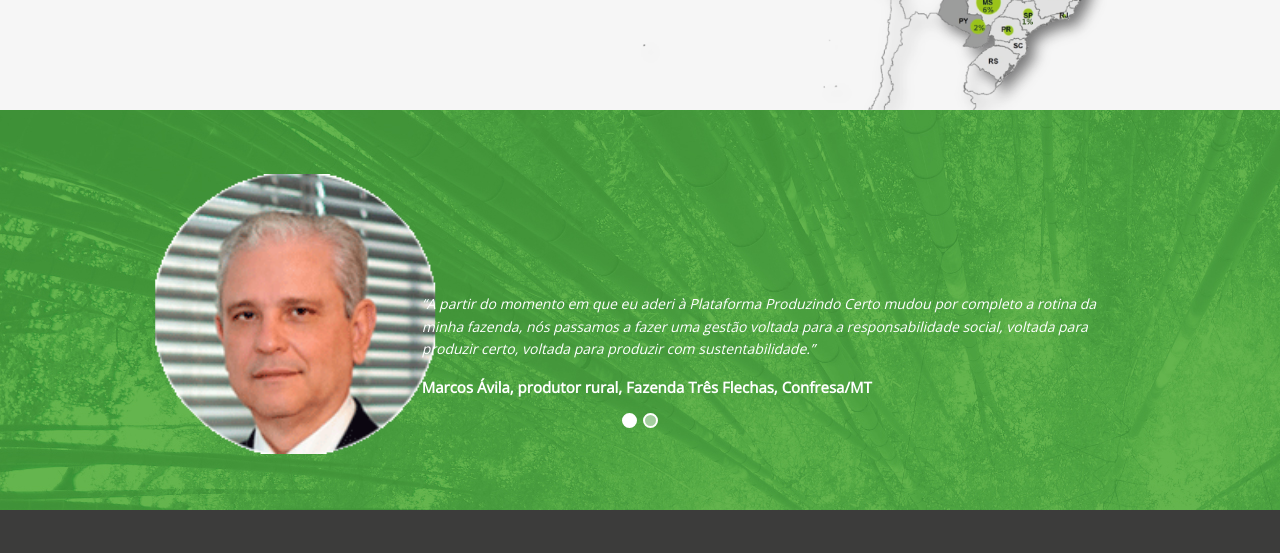
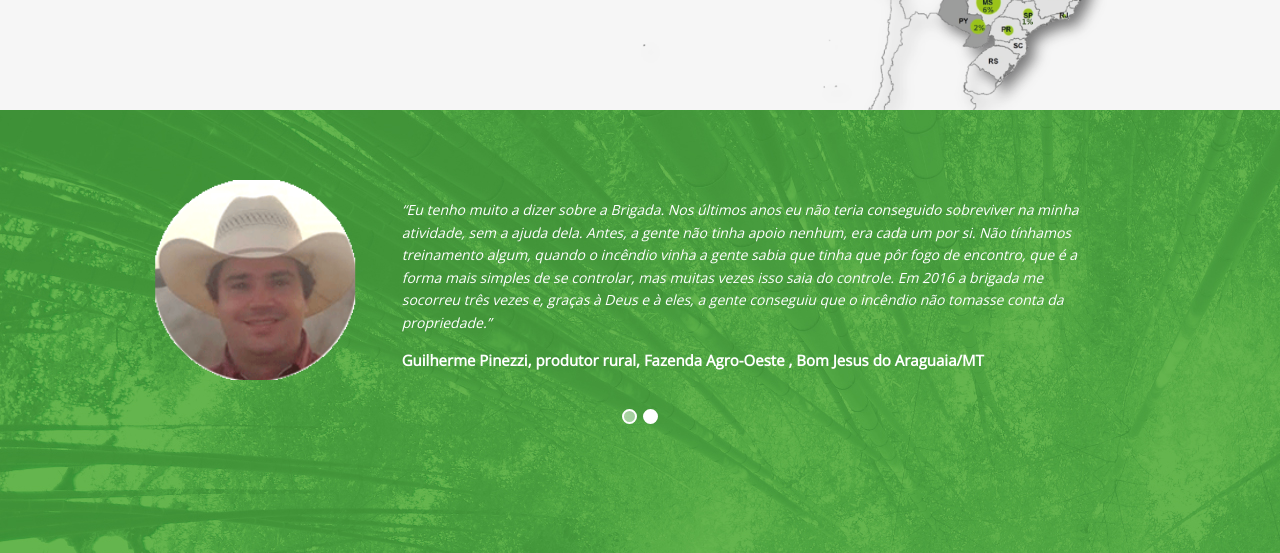
Before and after one commit to natalyapeixoto/terra, a plain HTML site: page index.html in a window 1280 px wide. Shown: the part 1870-2423 px from the top of the page. Drawn offline with nearby package versions, Linux system fonts and the light colour scheme.

Commit message:
Ajustes finos na Home_1

```diff
--- a/css/style.css
+++ b/css/style.css
@@ -226,13 +226,13 @@
 /*DEPOSITIONS*/
 .home__depositions_at {
   background-image: url(../assets/img/backgrounds/fundo-depoimentos.jpg);
-  height: 50vh;
-  padding: 8vh;
+  height: 60vh;
 }
 
 .home__depositions_at img{
-  width: 35vh;
-  height: 35vh;
+  width: 25vh;
+  height: 25vh;
+  margin: 70px 0;
 }
 
 .home__depositions__carousel_at {
@@ -240,7 +240,9 @@
 }
 
 .home__depositions__text_at{
-  margin-left: 100px;
+  margin-left: 80px;
+  padding-top: 0;
+  top: 32%;
 }
 
 .home__depositions__text_at p{
@@ -255,7 +257,8 @@
 }
 
 .home__depositions__text2_at{
-  margin-left: 100px;
+  margin-left: 80px;
+  top: 20%;
 }
 
 .home__depositions__text2_at p{
@@ -295,3 +298,9 @@
 .footer_logo{
   width: 40%;
 }
+
+@media (max-width: 768px) {
+  .home__depositions_at {
+    display: none;
+  }
+}
--- a/index.html
+++ b/index.html
@@ -124,14 +124,14 @@
     </section>
     <section class="home__depositions_at">
       <div class="container home__depositions__slide_at justify-content-center">
-        <div id="carouselExampleIndicators" class="carousel slide " data-ride="carousel">
+        <div id="carouselExampleIndicators2" class="carousel slide" data-ride="carousel">
           <ol class="carousel-indicators">
-            <li data-target="#carouselExampleIndicators" data-slide-to="0" class="active"></li>
-            <li data-target="#carouselExampleIndicators" data-slide-to="1"></li>
+            <li data-target="#carouselExampleIndicators2" data-slide-to="0" class="active"></li>
+            <li data-target="#carouselExampleIndicators2" data-slide-to="1"></li>
           </ol>
           <div class="carousel-inner">
             <div class="carousel-item active home__depositions__carousel_at">
-              <img class="d-block" src="assets/img/depoimentos/1-depoimentos-marcos.png" alt="First slide">
+              <img src="assets/img/depoimentos/1-depoimentos-marcos.png" alt="First slide">
               <div class="carousel-caption d-none d-md-block  home__depositions__text_at">
                 <p><span>
                   “A partir do momento em que eu aderi à Plataforma Produzindo Certo mudou por completo a rotina da minha fazenda, nós passamos a fazer uma gestão voltada para a responsabilidade social, voltada para produzir certo, voltada para produzir com sustentabilidade.”
@@ -142,7 +142,7 @@
               </div>
             </div>
             <div class="carousel-item home__depositions__carousel_at">
-              <img class="d-block" src="assets/img/depoimentos/2-depoimentos-guilherme.png" alt="Second slide">
+              <img src="assets/img/depoimentos/2-depoimentos-guilherme.png" alt="Second slide">
               <div class="carousel-caption d-none d-md-block home__depositions__text2_at">
                 <p><span>
                   “Eu tenho muito a dizer sobre a Brigada. Nos últimos anos eu não teria conseguido sobreviver na minha atividade, sem a ajuda dela. Antes, a gente não tinha apoio nenhum, era cada um por si. Não tínhamos treinamento algum, quando o incêndio vinha a gente sabia que tinha que pôr fogo de encontro, que é a forma mais simples de se controlar, mas muitas vezes isso saia do controle. Em 2016 a brigada me socorreu três vezes e, graças à Deus e à eles, a gente conseguiu que o incêndio não tomasse conta da propriedade.”
--- a/js/script.js
+++ b/js/script.js
@@ -1,6 +1,6 @@
-$('.carousel').carousel({
-    interval: 2500
-  })
+// $('.carousel').carousel({
+//     interval: 2500
+//   })
 
 const bgNav =  document.querySelector(".nav__bg__at");
 
```
